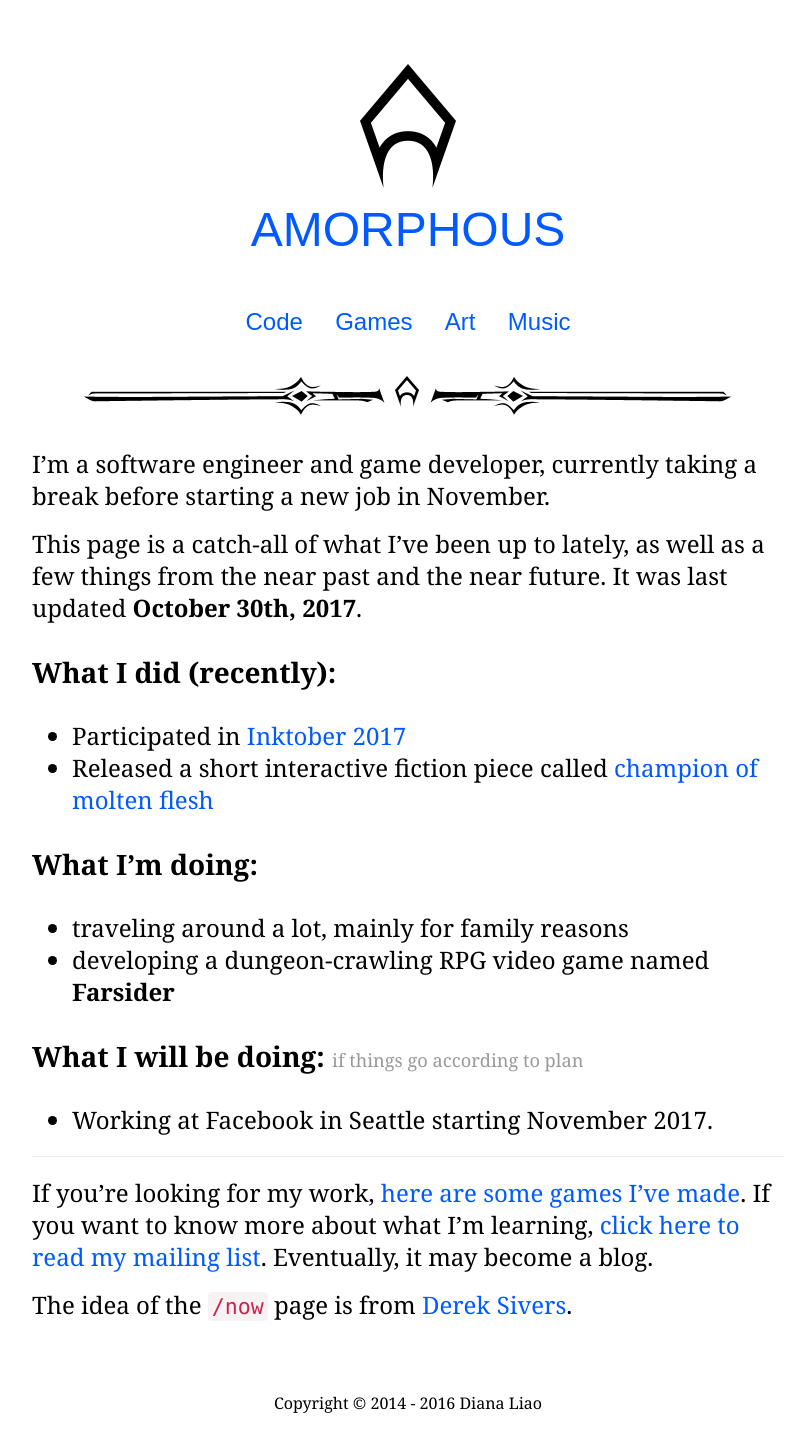
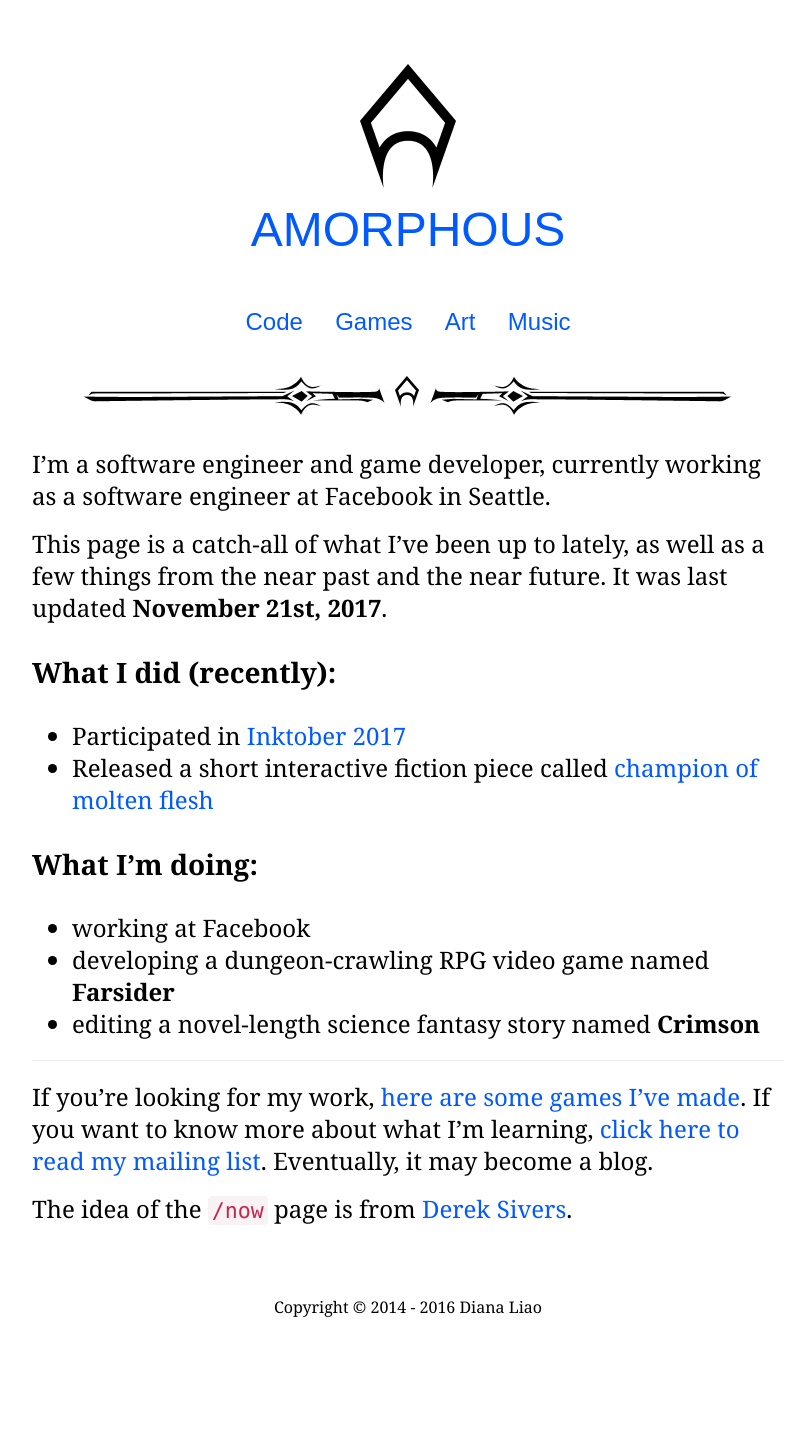
Before and after one commit to dmliao/amorphous, a Jekyll site: the page built from now.md, in a window 1280 px wide. Shown: the whole page, without its empty margins (232-1035 px from the left). Built offline with Jekyll 4.4.1, drawn with Linux system fonts in a browser that asks for light colours; some web fonts are replaced; after the commit the page ends 1337 px from its top, so only the background shows below that.

Commit message:
Update now page

```diff
--- a/now.md
+++ b/now.md
@@ -2,9 +2,9 @@
 layout: default
 ---
 
-I'm a software engineer and game developer, currently taking a break before starting a new job in November.
+I'm a software engineer and game developer, currently working as a software engineer at Facebook in Seattle.
 
-This page is a catch-all of what I've been up to lately, as well as a few things from the near past and the near future. It was last updated **October 30th, 2017**.
+This page is a catch-all of what I've been up to lately, as well as a few things from the near past and the near future. It was last updated **November 21st, 2017**.
 
 # What I did (recently):
 
@@ -13,12 +13,9 @@ This page is a catch-all of what I've been up to lately, as well as a few things
 
 # What I'm doing:
 
-* traveling around a lot, mainly for family reasons
+* working at Facebook
 * developing a dungeon-crawling RPG video game named **Farsider**
-
-# What I will be doing: <span class='small'>if things go according to plan</span>
-
-* Working at Facebook in Seattle starting November 2017.
+* editing a novel-length science fantasy story named **Crimson**
 
 ---
 
```
